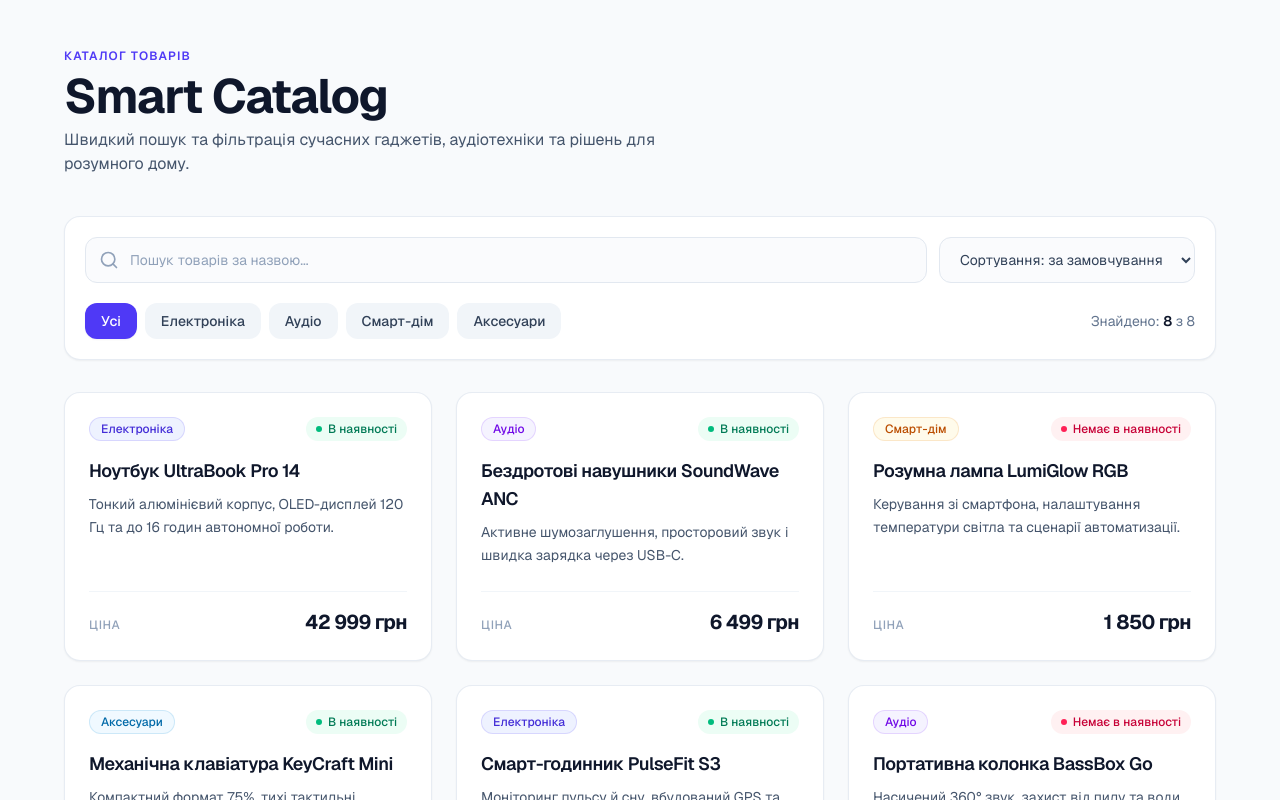
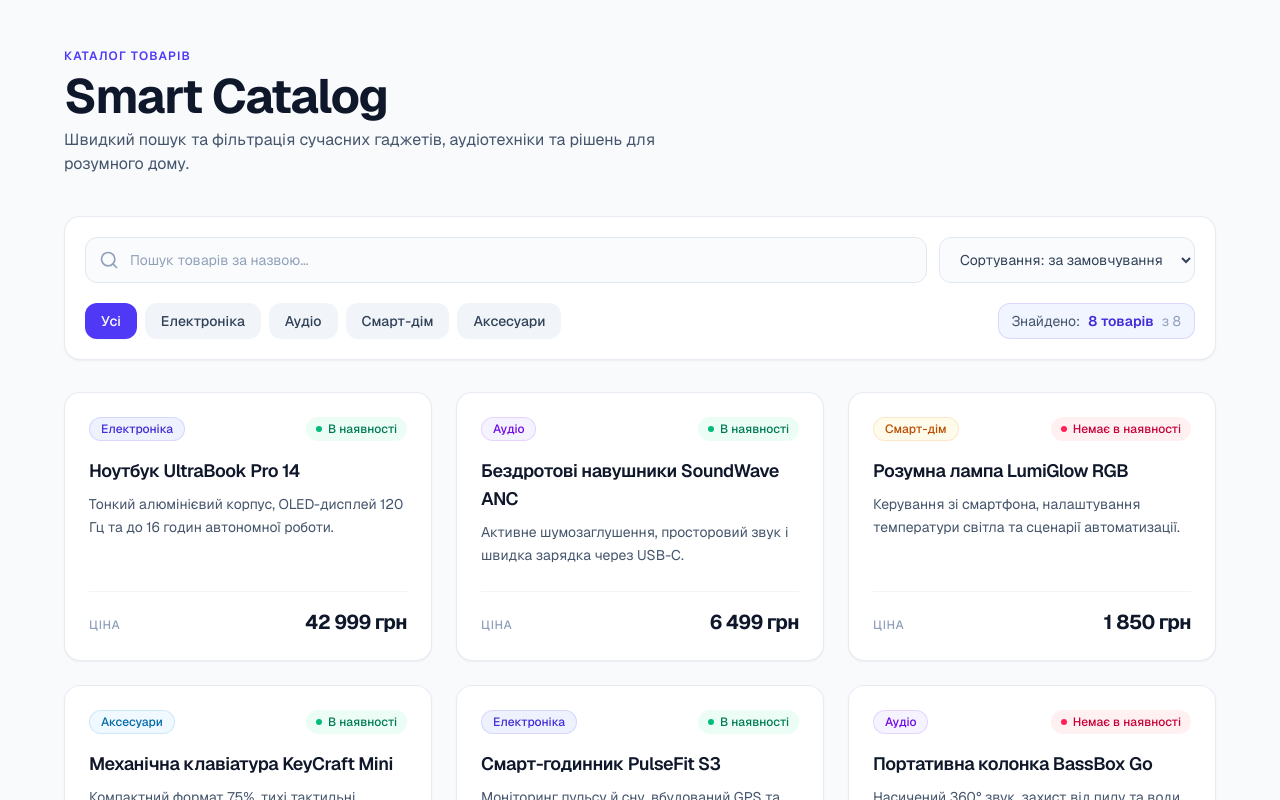
Before and after one commit to stepStudent/HW_14, a Next.js app: page / in a window 1280 px wide. Shown: the top 800 px of the page. Built offline with nearby package versions, Linux system fonts and the light colour scheme.

Commit message:
add couner

```diff
--- a/src/components/CatalogClient.tsx
+++ b/src/components/CatalogClient.tsx
@@ -19,6 +19,27 @@ type CategoryFilter = "Усі" | ProductCategory;
 
 // Тип для напрямку сортування товарів за ціною
 type PriceSortOrder = "default" | "asc" | "desc";
+
+// Допоміжна функція для правильного відмінювання слова «товар» українською мовою
+function getProductsWord(count: number): string {
+  const mod10 = count % 10; // Остання цифра числа
+  const mod100 = count % 100; // Останні дві цифри числа (для винятків 11–14)
+
+  // Якщо число закінчується на 11–14 — завжди «товарів»
+  if (mod100 >= 11 && mod100 <= 14) {
+    return "товарів"; // Повертаємо форму родового відмінка множини
+  } // Завершення перевірки винятків 11–14
+  // Якщо закінчується на 1 — «товар»
+  if (mod10 === 1) {
+    return "товар"; // Повертаємо форму однини
+  } // Завершення перевірки для 1
+  // Якщо закінчується на 2, 3 або 4 — «товари»
+  if (mod10 >= 2 && mod10 <= 4) {
+    return "товари"; // Повертаємо форму називного відмінка множини
+  } // Завершення перевірки для 2–4
+  // В усіх інших випадках (0, 5–9) — «товарів»
+  return "товарів";
+} // Завершення функції getProductsWord
 
 // Експортуємо клієнтський компонент каталогу з пошуком та фільтрацією
 export function CatalogClient({ products }: CatalogClientProps) {
@@ -181,15 +202,20 @@ export function CatalogClient({ products }: CatalogClientProps) {
             })}
           </div> {/* Закриваємо групу кнопок категорій */}
 
-          {/* Лічильник кількості знайдених товарів із загальної кількості */}
-          <p className="text-sm text-slate-500">
-            Знайдено:{" "}
-            {/* Виділяємо жирним кількість відфільтрованих товарів */}
-            <span className="font-semibold text-slate-900">
-              {filteredProducts.length}
-            </span>{" "}
-            з {products.length}
-          </p> {/* Закриваємо лічильник результатів */}
+          {/* Лічильник кількості знайдених товарів із правильним відмінюванням і бейджем */}
+          <div
+            aria-live="polite" // Повідомляє скрінрідерам про динамічну зміну кількості знайдених товарів
+            className="inline-flex items-center gap-2 rounded-xl bg-indigo-50/80 px-3.5 py-2 text-sm text-slate-600 ring-1 ring-inset ring-indigo-600/15" // Стилі бейджа лічильника
+          >
+            {/* Текстовий префікс лічильника */}
+            <span>Знайдено:</span>
+            {/* Виділяємо жирним і акцентним кольором кількість знайдених товарів із правильним словом */}
+            <span className="font-semibold text-indigo-700">
+              {filteredProducts.length} {getProductsWord(filteredProducts.length)}
+            </span> {/* Закриваємо число знайдених товарів */}
+            {/* Показуємо загальну кількість товарів у каталозі */}
+            <span className="text-slate-400">з {products.length}</span>
+          </div> {/* Закриваємо блок лічильника результатів */}
         </div> {/* Закриваємо нижній рядок панелі фільтрів */}
       </div> {/* Закриваємо панель пошуку та фільтрації */}
 
```
